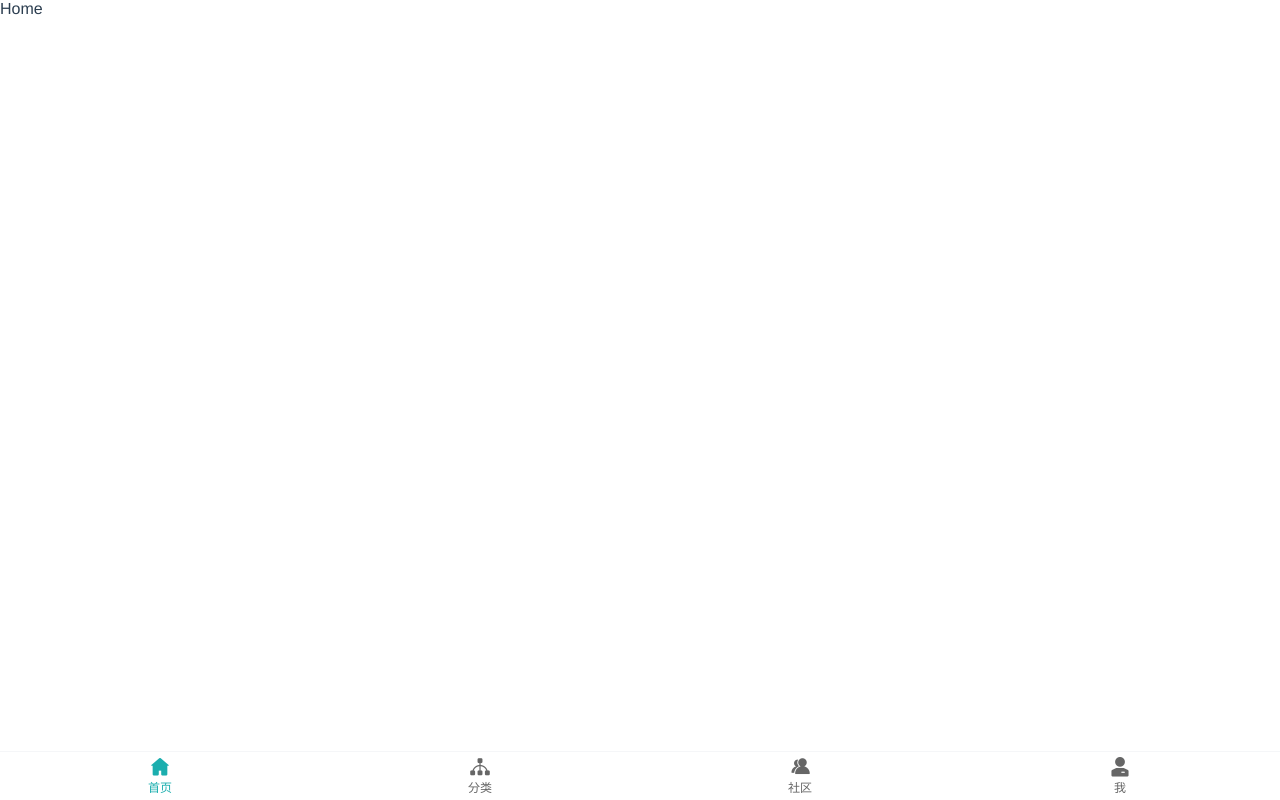
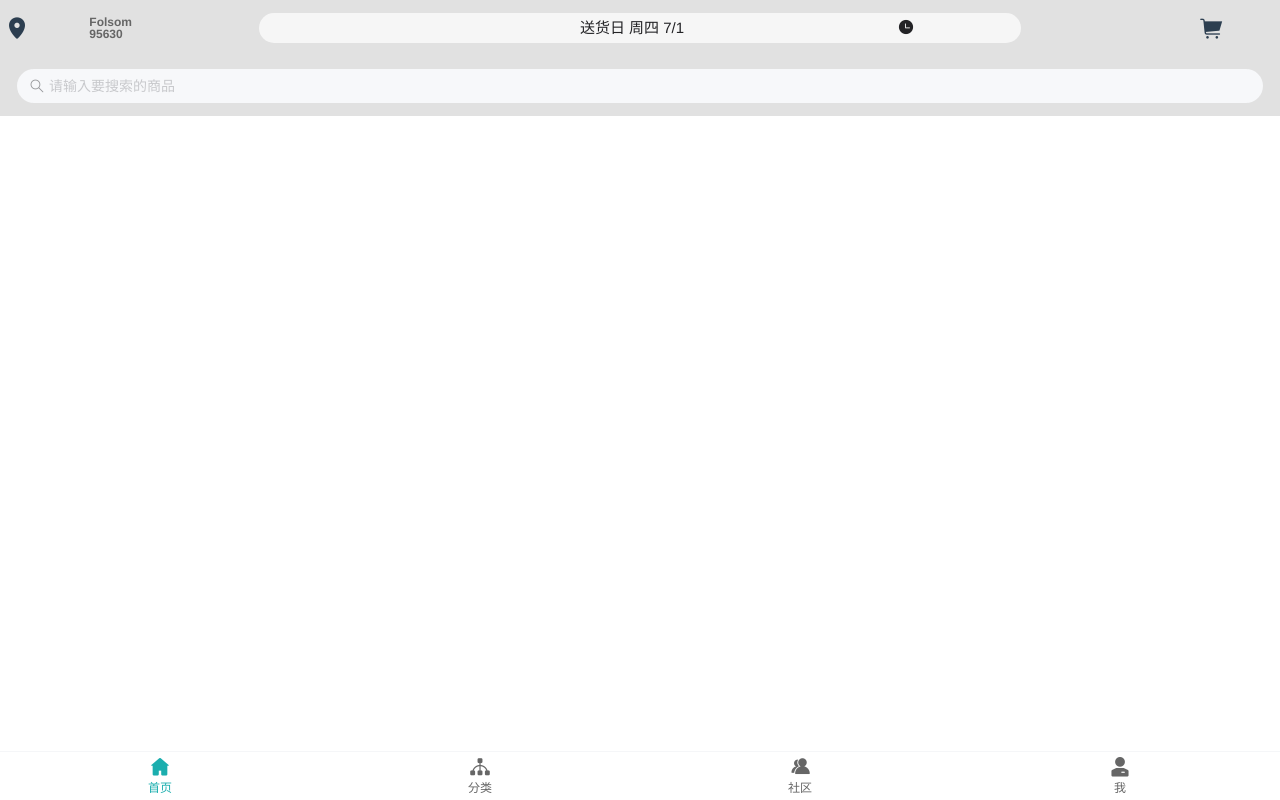
Before and after one commit to quboqin/weee-vue3-vite, a Vue app: page /#/home in a window 1280 px wide. Built offline with nearby package versions, Linux system fonts and the light colour scheme.

Commit message:
add home header

```diff
--- a/src/common/style/mixin.less
+++ b/src/common/style/mixin.less
@@ -1,6 +1,18 @@
 @primary: #1baeae;
+
+.wh(@width, @height){
+  width: @width;
+  height: @height;
+}
 
 .fj(@type: space-between){
   display: flex;
   justify-content: @type;
+  align-items: center;
 }
+
+.boxSizing {
+  -webkit-box-sizing: border-box;
+  -moz-box-sizing: border-box;
+  box-sizing: border-box;
+}
--- a/src/main.ts
+++ b/src/main.ts
@@ -1,10 +1,10 @@
 import { createApp } from 'vue'
-import { Icon } from 'vant'
+import { Icon, Button, Search } from 'vant'
 import App from './App.vue'
 import router from './router'
 import 'vant/lib/index.css'
 
 const app = createApp(App)
-app.use(Icon)
+app.use(Icon).use(Button).use(Search)
 app.use(router)
 app.mount('#app')
--- a/src/views/Home.vue
+++ b/src/views/Home.vue
@@ -1,6 +1,30 @@
 <template>
   <div>
-    <header>Home</header>
+    <header class="home-header wrap">
+      <div class="deliver-bar">
+        <div class="address">
+          <div class="icon"><van-icon name="location" size="1.5rem" /></div>
+          <div class="text">
+            <div class="city">Folsom</div>
+            <div class="post-code">95630</div>
+          </div>
+        </div>
+        <div class="deliver-date">
+          <div></div>
+          <div>送货日 周四 7/1</div>
+          <div class="clock"><van-icon name="clock" size="1rem" /></div>
+        </div>
+        <div class="cart"><van-icon name="shopping-cart" size="1.5rem" /></div>
+      </div>
+      <div class="search-bar">
+        <van-search
+          v-model="value"
+          placeholder="请输入要搜索的商品"
+          background="#4fc08d00"
+          shape="round"
+        />
+      </div>
+    </header>
   </div>
 </template>
 
@@ -12,4 +36,78 @@ export default defineComponent({
 })
 </script>
 
-<style></style>
+<style lang="less" scoped>
+@import '../common/style/mixin';
+.home-header {
+  position: fixed;
+  background: rgba(194, 194, 194, 0.486);
+  left: 0;
+  top: 0;
+  .wh(100%, 116px);
+  display: flex;
+  flex-flow: row wrap;
+  justify-content: space-between;
+  align-items: center;
+  padding: 0 5px;
+  .boxSizing();
+  font-size: 15px;
+  z-index: 10000;
+  .deliver-bar {
+    flex-basis: 100%;
+    display: flex;
+    flex-flow: row nowrap;
+    justify-content: space-between;
+    align-items: center;
+    .address {
+      flex-basis: 10%;
+      display: flex;
+      flex-flow: row nowrap;
+      justify-content: space-between;
+      .icon {
+        flex-basis: auto;
+      }
+      .text {
+        flex-basis: auto;
+        display: flex;
+        flex-flow: column;
+        .city {
+          font-size: 12px;
+          font-weight: 600;
+          color: #666;
+          line-height: 12px;
+          flex-basis: 100%;
+        }
+        .post-code {
+          font-size: 12px;
+          font-weight: 600;
+          color: #666;
+          line-height: 12px;
+          flex-basis: 100%;
+        }
+      }
+    }
+    .deliver-date {
+      flex-basis: 60%;
+      display: flex;
+      .wh(74%, 20px);
+      line-height: 20px;
+      margin: 10px 0;
+      padding: 5px 0;
+      justify-content: space-around;
+      color: #232326;
+      background: rgba(255, 255, 255, 0.7);
+      border-radius: 20px;
+      .clock {
+        text-align: center;
+      }
+    }
+    .cart {
+      text-align: center;
+      flex-basis: 10%;
+    }
+  }
+  .search-bar {
+    flex-basis: 100%;
+  }
+}
+</style>
```
